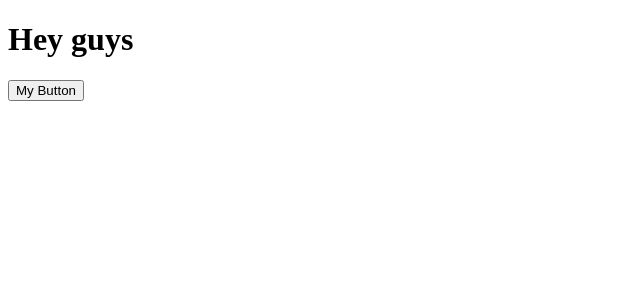
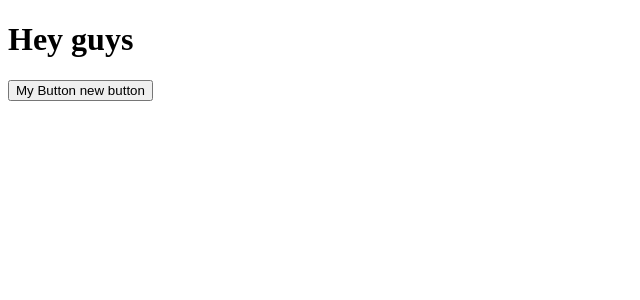
Before and after one commit to saquibw/angular-playground, an Angular app: page / in a window 1280 px wide. Shown: the top 300 px of the page, without its empty margins (0-640 px from the left). Built offline with nearby package versions, Linux system fonts and the light colour scheme.

Commit message:
Test commit for collaborative editing

```diff
--- a/src/app/app.component.ts
+++ b/src/app/app.component.ts
@@ -4,7 +4,7 @@ import { Component } from '@angular/core';
   selector: 'app-root',
   template: `<h1>Hey guys</h1>
 
-  <button [disabled]="buttonStatus">My Button</button>
+  <button [disabled]="buttonStatus">My Button new button</button>
   `,
   styleUrls: ['./app.component.css']
 })
```
